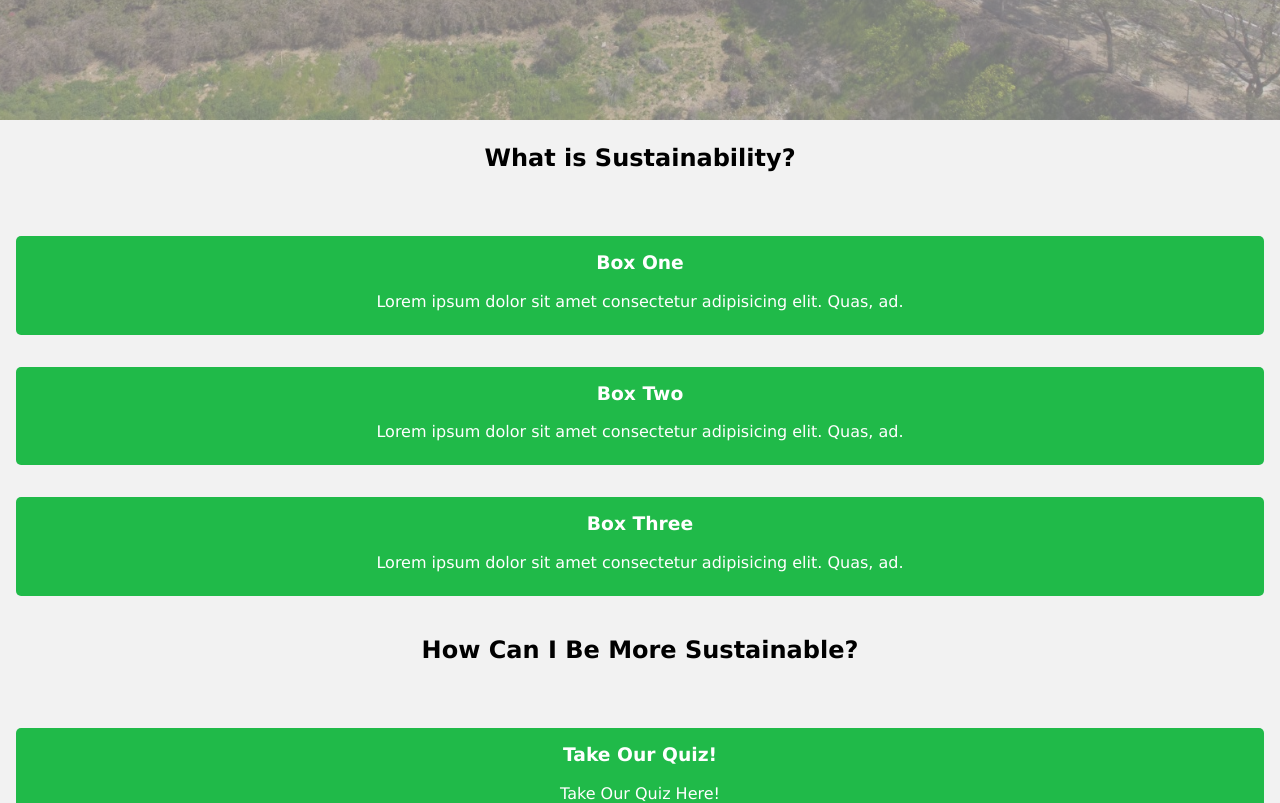
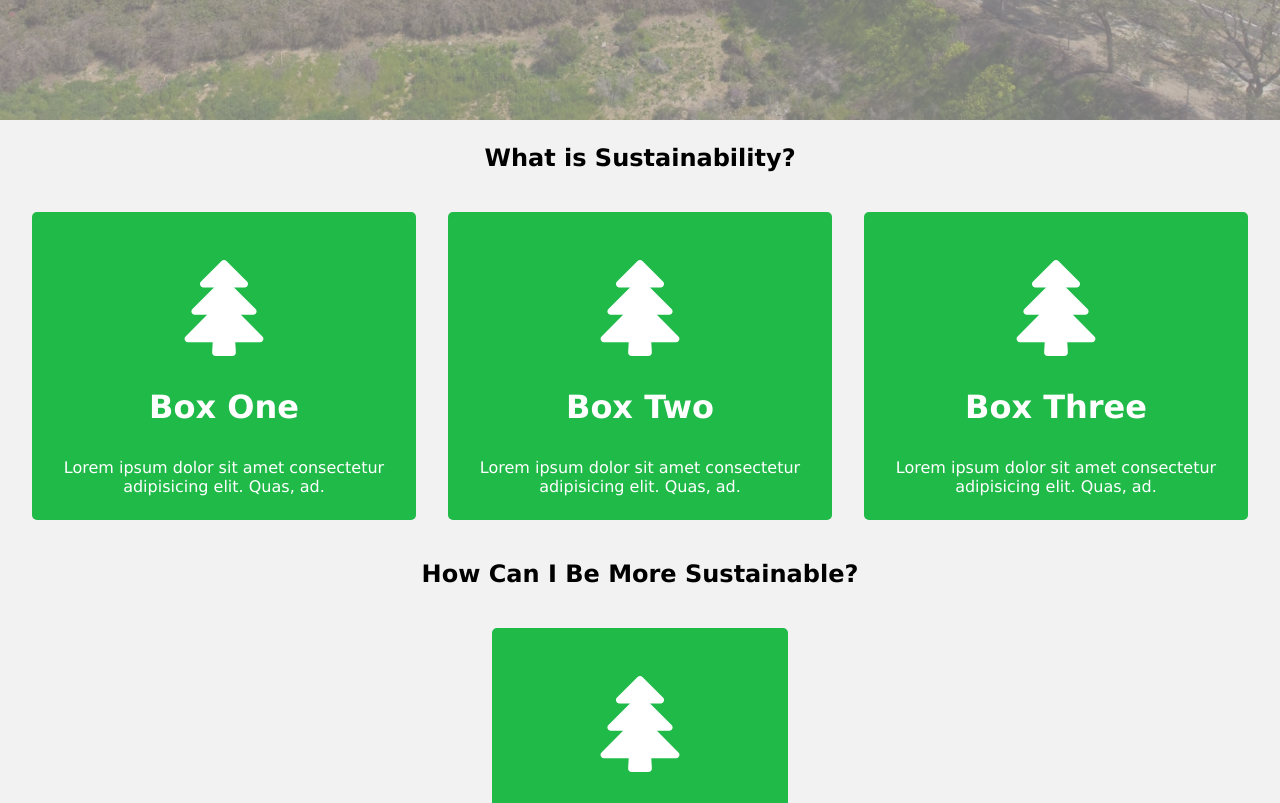
Before and after one commit to Nickzster/Sustainability-Project, a React (Create React App) app: page / in a window 1280 px wide. Shown: the part 680-1483 px from the top of the page. Built offline with nearby package versions, Linux system fonts and the light colour scheme.

Commit message:
started adding media queries for responsiveness

```diff
--- a/src/components/LandingPage/PageCardSection.tsx
+++ b/src/components/LandingPage/PageCardSection.tsx
@@ -5,6 +5,7 @@ interface Content {
   title: string;
   body: string;
   url?: string;
+  imageURL?: string;
 }
 
 interface Props {
@@ -16,11 +17,19 @@ const CardPageSection: React.FunctionComponent<Props> = props => {
   const { content, sectionTitle } = props;
   return (
     <React.Fragment>
+      <div className="card-section">
+        <h2 style={{ padding: "1em 0em" }}>{sectionTitle}</h2>
         <div className="card-container">
-        <h2 style={{ marginBottom: "2em" }}>{sectionTitle}</h2>
           {content.map(card => {
+            console.log(card.imageURL);
             return (
               <div key={card.title} className="card">
+                {card.imageURL === undefined ? null : (
+                  <img
+                    style={{ color: "#fff" }}
+                    src={require('../../images/tree.svg')}
+                  />
+                )}
                 <h3>{card.title}</h3>
                 {card.url === undefined ? (
                   <p>{card.body}</p>
@@ -31,6 +40,7 @@ const CardPageSection: React.FunctionComponent<Props> = props => {
             );
           })}
         </div>
+      </div>
     </React.Fragment>
   );
 };
--- a/src/components/LandingPage/styles/landingpage.css
+++ b/src/components/LandingPage/styles/landingpage.css
@@ -47,12 +47,24 @@
   }
 }
 
+.card-section {
+  background-color: #f2f2f2;
+  color: #000;
+  text-align: center;
+}
+
+.card-section > h2 {
+  /* margin: 1em; */
+}
+
 .card-container {
   display: flex;
   flex-direction: column;
   text-align: center;
   color: #000;
-  background-color: #f2f2f2;
+  /* background-color: #f2f2f2; */
+  align-content: center;
+  justify-content: center;
 }
 
 .card-container > h2 {
@@ -72,8 +84,38 @@
 
 .card > h3 {
   margin-bottom: 1em;
+  font-size: 2em;
 }
 
 .card > p {
   margin-bottom: 0.5em;
 }
+
+.card > img {
+  margin: 2em 0em;
+  height: 6em;
+  width: auto;
+}
+
+@media only screen and (min-width: 875px) {
+  .card {
+    margin: 1em 1em;
+    min-width: 15em;
+  }
+
+  .card-container {
+    flex-direction: row;
+    margin: 0em 1em;
+  }
+}
+@media only screen and (min-width: 1600px) {
+  .card {
+    margin: 1em 1em;
+    max-width: 30em;
+  }
+
+  .card-container {
+    flex-direction: row;
+    margin: 0em 1em;
+  }
+}
--- a/src/content/LandingPage.json
+++ b/src/content/LandingPage.json
@@ -4,15 +4,18 @@
     "content": [
       {
         "title": "Box One",
-        "body": "Lorem ipsum dolor sit amet consectetur adipisicing elit. Quas, ad."
+        "body": "Lorem ipsum dolor sit amet consectetur adipisicing elit. Quas, ad.",
+        "imageURL": "../../images/leaf.svg"
       },
       {
         "title": "Box Two",
-        "body": "Lorem ipsum dolor sit amet consectetur adipisicing elit. Quas, ad."
+        "body": "Lorem ipsum dolor sit amet consectetur adipisicing elit. Quas, ad.",
+        "imageURL": "../../images/leaf.svg"
       },
       {
         "title": "Box Three",
-        "body": "Lorem ipsum dolor sit amet consectetur adipisicing elit. Quas, ad."
+        "body": "Lorem ipsum dolor sit amet consectetur adipisicing elit. Quas, ad.",
+        "imageURL": "../../images/leaf.svg"
       }
     ]
   },
@@ -22,7 +25,8 @@
       {
         "title": "Take Our Quiz!",
         "body": "Take Our Quiz Here!",
-        "url": "#"
+        "url": "#",
+        "imageURL": "../../images/leaf.svg"
       }
     ]
   },
@@ -32,17 +36,20 @@
       {
         "title": "Resource # 1",
         "body": "Lorem ipsum dolor sit amet consectetur adipisicing elit. Quas, ad.",
-        "url": "page/resource-one"
+        "url": "page/resource-one",
+        "imageURL": "../../images/leaf.svg"
       },
       {
         "title": "Resource # 2",
         "body": "Lorem ipsum dolor sit amet consectetur adipisicing elit. Quas, ad.",
-        "url": "#"
+        "url": "#",
+        "imageURL": "../../images/leaf.svg"
       },
       {
         "title": "Resource # 3",
         "body": "Lorem ipsum dolor sit amet consectetur adipisicing elit. Quas, ad.",
-        "url": "#"
+        "url": "#",
+        "imageURL": "../../images/leaf.svg"
       }
     ]
   }
```
Also changed, not shown: src/images/leaf.svg (added), src/images/tree.svg (added). Lines whose indentation alone changed are shown as unchanged.
